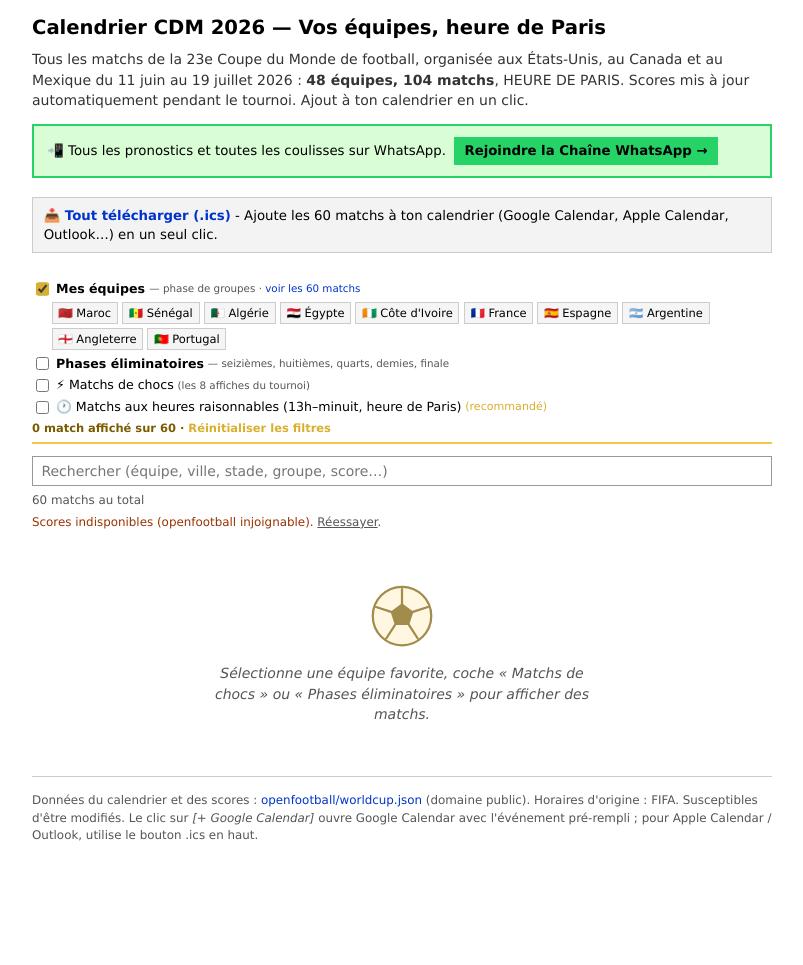
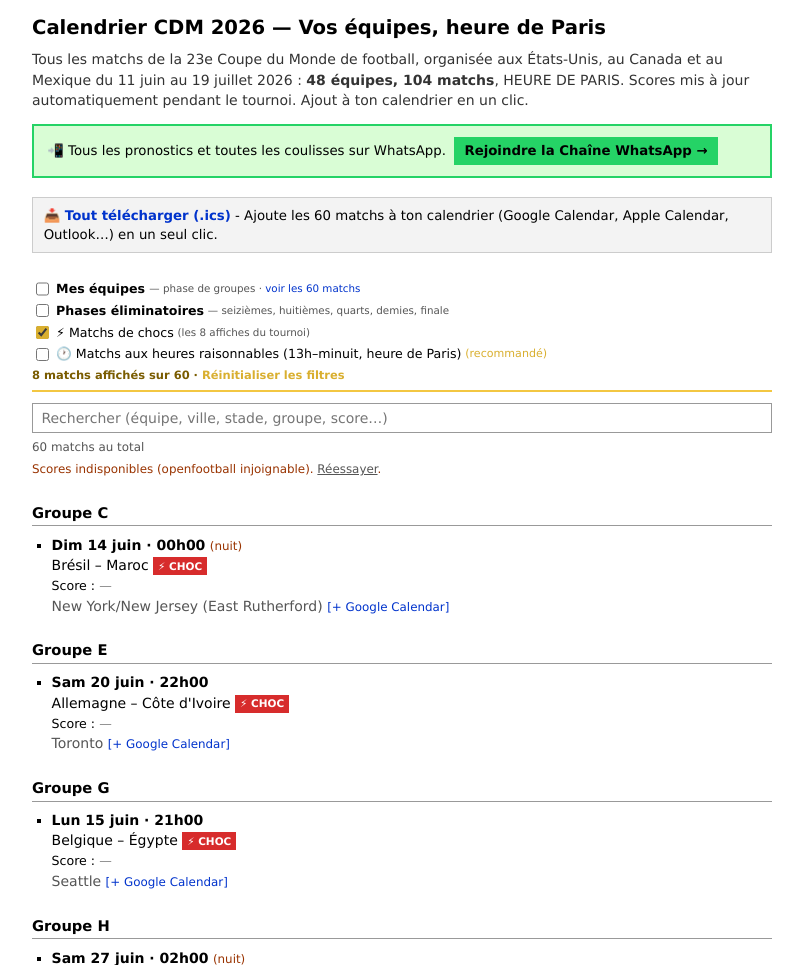
Before and after one commit to abdounasser202/abdounasser202.github.io, a Flask app: page / in a window 1280 px wide. Shown: the top 965 px of the page, without its empty margins (238-1041 px from the left). Before the commit the page ends 841 px from the top, so only its background shows below. Run offline with Flask 3, Linux system fonts and the light colour scheme.

Commit message:
set default filter

```diff
--- a/templates/cdm2026.html
+++ b/templates/cdm2026.html
@@ -1323,12 +1323,12 @@
         <div id="filter-bar" class="filter-bar">
             <div class="filter-row">
                 <label>
-                    <input type="checkbox" id="f-mes-equipes" checked>
+                    <input type="checkbox" id="f-mes-equipes">
                     <strong>Mes équipes</strong>
                 </label>
                 <span style="font-size:0.82em;color:#555">— phase de groupes · <a href="#" id="toggle-all-matches">voir les 60 matchs</a></span>
             </div>
-            <div id="chips" class="chips-row">
+            <div id="chips" class="chips-row" style="display:none">
                 <span class="chip" data-team="Morocco">🇲🇦 Maroc</span>
                 <span class="chip" data-team="Senegal">🇸🇳 Sénégal</span>
                 <span class="chip" data-team="Algeria">🇩🇿 Algérie</span>
@@ -1349,7 +1349,7 @@
             </div>
             <div class="filter-row">
                 <label>
-                    <input type="checkbox" id="f-chocs">
+                    <input type="checkbox" id="f-chocs" checked>
                     ⚡ Matchs de chocs <span style="font-size:0.82em;color:#555">(les 8 affiches du tournoi)</span>
                 </label>
             </div>
@@ -3583,11 +3583,11 @@
 
             document.getElementById("reset-filters").addEventListener("click", (e) => {
                 e.preventDefault();
-                document.getElementById("f-mes-equipes").checked = true;
-                document.getElementById("f-chocs").checked = false;
+                document.getElementById("f-mes-equipes").checked = false;
+                document.getElementById("f-chocs").checked = true;
                 document.getElementById("f-horaire").checked = false;
                 document.getElementById("f-eliminatoires").checked = false;
-                document.getElementById("chips").style.display = "";
+                document.getElementById("chips").style.display = "none";
                 document.querySelectorAll("#chips .chip").forEach((c) => c.classList.remove("active"));
                 searchQuery = "";
                 document.getElementById("q").value = "";
```
